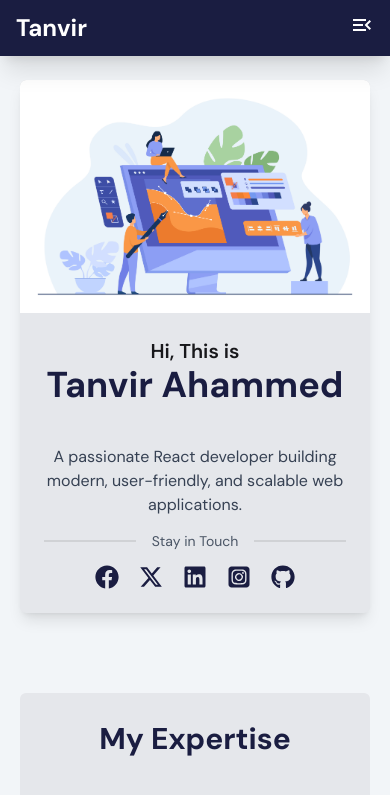
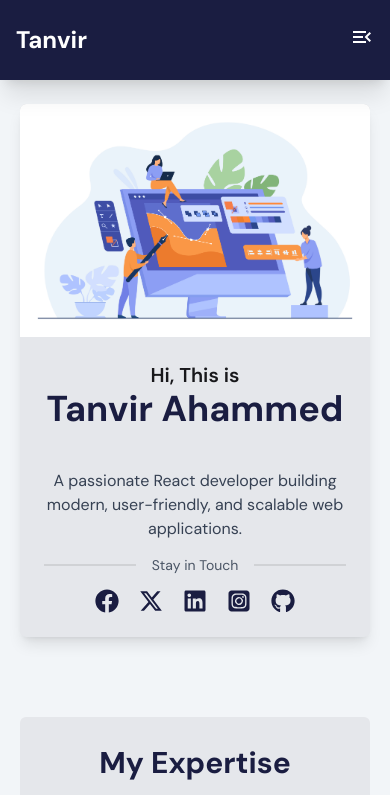
Before and after one commit to tanvirahammed308/tanvir-ahammed-portfolio, a React (Vite) app: page / in a window 390 px wide. Shown: the top 795 px of the page. Built offline with nearby package versions, Linux system fonts and the light colour scheme.

Commit message:
fixed nav

```diff
--- a/src/components/header/Navbar.jsx
+++ b/src/components/header/Navbar.jsx
@@ -15,7 +15,7 @@ const Navbar = () => {
   };
 
   return (
-    <nav className="relative z-50 bg-[#1a1d41] text-white px-4 py-3 md:rounded shadow-xl w-full md:w-[1200px] mx-auto flex items-center justify-between">
+    <nav className="relative z-50 bg-[#1a1d41] text-white px-4 py-6 md:py-3 md:rounded shadow-xl w-full md:w-[1200px] mx-auto flex items-center justify-between">
 
       {/* Logo */}
       <div className="text-2xl font-bold">
```
